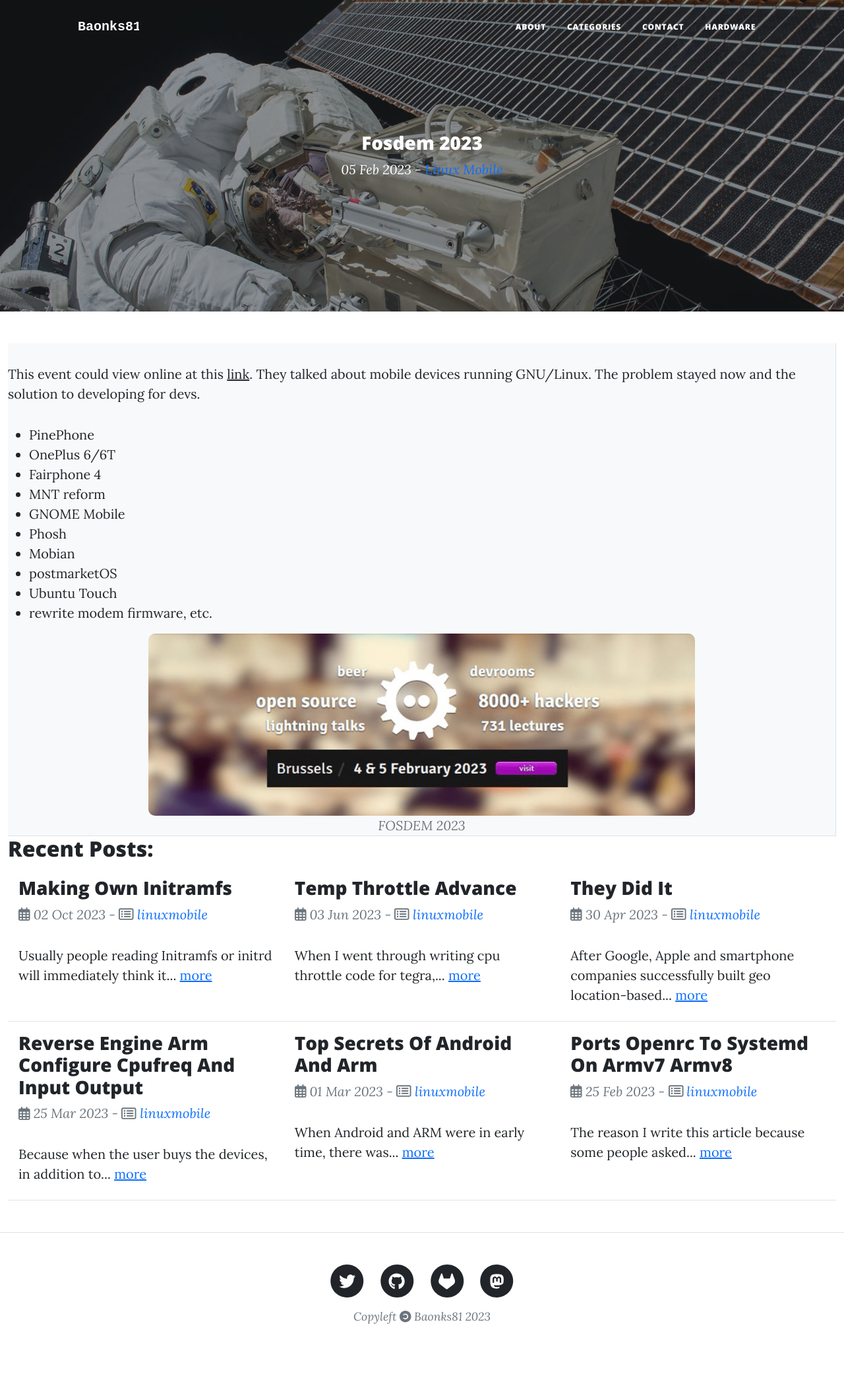
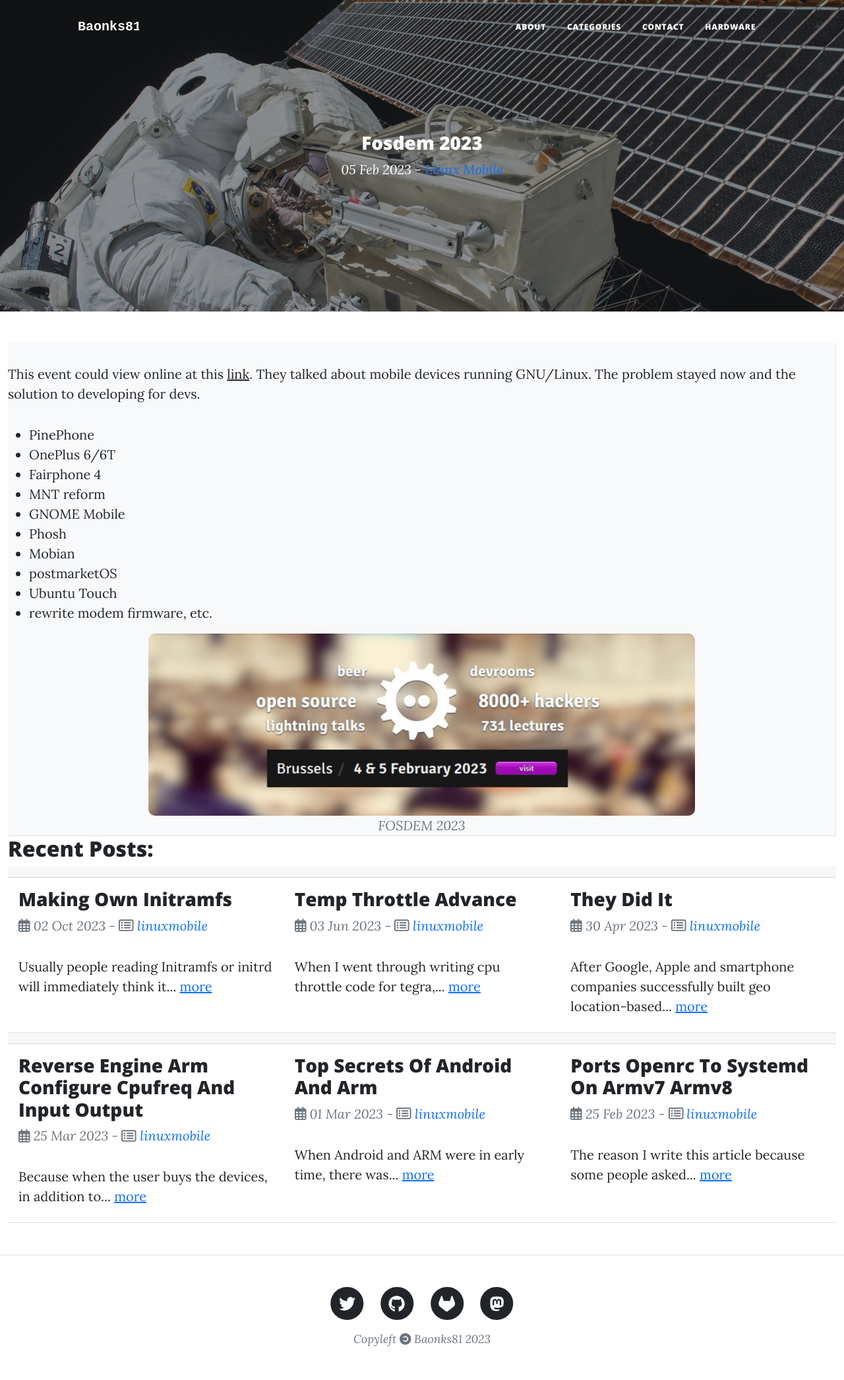
Before and after one commit to Baonks81/baonks81.github.io, a Jekyll site: the page built from _posts/2023-02-05-FOSDEM-2023.md, in a window 1280 px wide. Shown: the whole page at 66% size. Built offline with Jekyll 4.4.1, drawn with Linux system fonts in a browser that asks for light colours; nearby versions of some CDN libraries; library files that are not in the unit come from our copies; before the commit the page ends 2057 px from its top, so only the background shows below that.

Commit message:
Update recent.html

```diff
--- a/_includes/recent.html
+++ b/_includes/recent.html
@@ -11,7 +11,7 @@
                {% assign countPost = countPost | plus:1 %}
                <div class="col-sm-12 col-md-6 col-lg-4 border-bottom bg-light">
                  <div class="card w-100 h-100">
-                   <div>
+                   <div class="card-header">
                      <a href="{{ post.url | relative_url }}">
                         <div class="image-responsive-widescreen inner">
 
```
